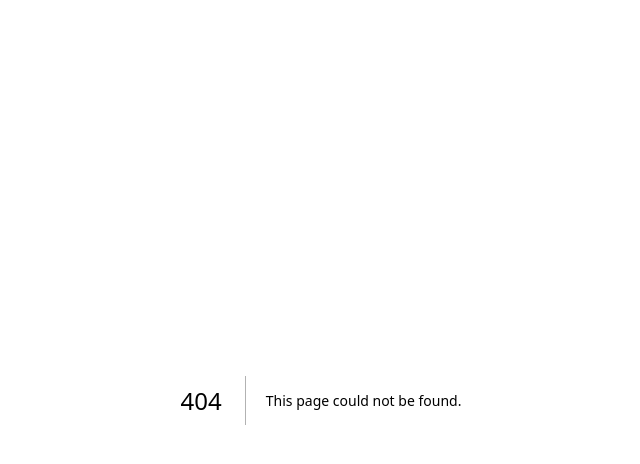
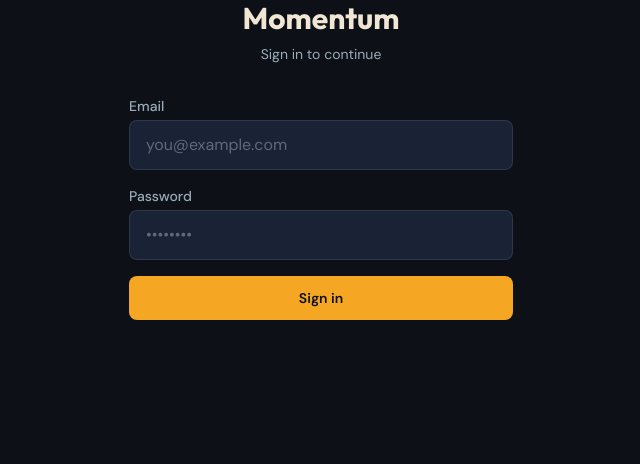
Before and after one commit to zachthomas823/momentum, a Next.js app: page /login in a window 1280 px wide. Before the commit this address had no page. Shown: the top 464 px of the page, without its empty margins (319-959 px from the left). Built offline with nearby package versions, Linux system fonts and the light colour scheme; no server answers.

Commit message:
perf: Built JWT session management (encrypt/decrypt/create/update/delet…
- "lib/auth/session.ts"
- "lib/auth/dal.ts"
- "app/actions/auth.ts"
- "app/login/page.tsx"
- "app/login/layout.tsx"

GSD-Task: S01/T02

```diff
--- /dev/null
+++ b/app/actions/auth.ts
@@ -0,0 +1,58 @@
+'use server'
+
+import { eq } from 'drizzle-orm'
+import bcrypt from 'bcryptjs'
+import { redirect } from 'next/navigation'
+import { getDb } from '@/lib/db'
+import { users } from '@/lib/db/schema'
+import { createSession, deleteSession } from '@/lib/auth/session'
+
+export type LoginState = {
+  error?: string
+} | undefined
+
+export async function login(
+  _prevState: LoginState,
+  formData: FormData
+): Promise<LoginState> {
+  const email = formData.get('email')
+  const password = formData.get('password')
+
+  // Validate form fields
+  if (!email || typeof email !== 'string') {
+    return { error: 'Email is required.' }
+  }
+  if (!password || typeof password !== 'string') {
+    return { error: 'Password is required.' }
+  }
+
+  // Query user by email
+  const db = getDb()
+  const result = await db
+    .select()
+    .from(users)
+    .where(eq(users.email, email))
+    .limit(1)
+
+  const user = result[0]
+
+  if (!user) {
+    return { error: 'Invalid email or password.' }
+  }
+
+  // Verify password
+  const passwordMatch = await bcrypt.compare(password, user.passwordHash)
+
+  if (!passwordMatch) {
+    return { error: 'Invalid email or password.' }
+  }
+
+  // Create session and redirect
+  await createSession(user.id)
+  redirect('/')
+}
+
+export async function logout() {
+  await deleteSession()
+  redirect('/login')
+}
--- /dev/null
+++ b/app/login/layout.tsx
@@ -0,0 +1,11 @@
+export default function LoginLayout({
+  children,
+}: {
+  children: React.ReactNode
+}) {
+  return (
+    <main className="flex-1 flex flex-col items-center justify-center px-4">
+      {children}
+    </main>
+  )
+}
--- /dev/null
+++ b/app/login/page.tsx
@@ -0,0 +1,76 @@
+'use client'
+
+import { useActionState } from 'react'
+import { login, type LoginState } from '@/app/actions/auth'
+
+export default function LoginPage() {
+  const [state, action, pending] = useActionState<LoginState, FormData>(
+    login,
+    undefined
+  )
+
+  return (
+    <div className="w-full max-w-sm">
+      <div className="mb-8 text-center">
+        <h1 className="font-display text-3xl font-bold text-t1">Momentum</h1>
+        <p className="mt-2 text-t2 text-sm">Sign in to continue</p>
+      </div>
+
+      <form action={action} className="space-y-4">
+        {state?.error && (
+          <div className="rounded-lg bg-rose/10 border border-rose/20 px-4 py-3 text-sm text-rose">
+            {state.error}
+          </div>
+        )}
+
+        <div>
+          <label htmlFor="email" className="block text-sm font-medium text-t2 mb-1">
+            Email
+          </label>
+          <input
+            id="email"
+            name="email"
+            type="email"
+            autoComplete="email"
+            required
+            className="w-full rounded-lg border border-t3/30 bg-card px-4 py-3 text-t1
+                       placeholder:text-t3 focus:outline-none focus:ring-2
+                       focus:ring-amber/50 focus:border-amber/50 transition-colors"
+            placeholder="you@example.com"
+          />
+        </div>
+
+        <div>
+          <label
+            htmlFor="password"
+            className="block text-sm font-medium text-t2 mb-1"
+          >
+            Password
+          </label>
+          <input
+            id="password"
+            name="password"
+            type="password"
+            autoComplete="current-password"
+            required
+            className="w-full rounded-lg border border-t3/30 bg-card px-4 py-3 text-t1
+                       placeholder:text-t3 focus:outline-none focus:ring-2
+                       focus:ring-amber/50 focus:border-amber/50 transition-colors"
+            placeholder="••••••••"
+          />
+        </div>
+
+        <button
+          type="submit"
+          disabled={pending}
+          className="w-full rounded-lg bg-amber py-3 text-sm font-semibold text-bg
+                     hover:bg-amber/90 focus:outline-none focus:ring-2
+                     focus:ring-amber/50 disabled:opacity-50 disabled:cursor-not-allowed
+                     transition-colors"
+        >
+          {pending ? 'Signing in…' : 'Sign in'}
+        </button>
+      </form>
+    </div>
+  )
+}
--- /dev/null
+++ b/lib/auth/dal.ts
@@ -0,0 +1,17 @@
+import 'server-only'
+
+import { cache } from 'react'
+import { cookies } from 'next/headers'
+import { redirect } from 'next/navigation'
+import { decrypt } from '@/lib/auth/session'
+
+export const verifySession = cache(async () => {
+  const cookie = (await cookies()).get('session')?.value
+  const session = await decrypt(cookie)
+
+  if (!session?.userId) {
+    redirect('/login')
+  }
+
+  return { isAuth: true as const, userId: session.userId }
+})
--- /dev/null
+++ b/lib/auth/session.ts
@@ -0,0 +1,72 @@
+import 'server-only'
+import { SignJWT, jwtVerify } from 'jose'
+import { cookies } from 'next/headers'
+
+const secretKey = process.env.AUTH_SECRET
+const encodedKey = new TextEncoder().encode(secretKey)
+
+export type SessionPayload = {
+  userId: number
+  expiresAt: Date
+}
+
+export async function encrypt(payload: SessionPayload) {
+  return new SignJWT({ ...payload, expiresAt: payload.expiresAt.toISOString() })
+    .setProtectedHeader({ alg: 'HS256' })
+    .setIssuedAt()
+    .setExpirationTime('7d')
+    .sign(encodedKey)
+}
+
+export async function decrypt(
+  session: string | undefined = ''
+): Promise<SessionPayload | undefined> {
+  try {
+    const { payload } = await jwtVerify(session, encodedKey, {
+      algorithms: ['HS256'],
+    })
+    return payload as unknown as SessionPayload
+  } catch {
+    console.log('Failed to verify session')
+    return undefined
+  }
+}
+
+export async function createSession(userId: number) {
+  const expiresAt = new Date(Date.now() + 7 * 24 * 60 * 60 * 1000)
+  const session = await encrypt({ userId, expiresAt })
+  const cookieStore = await cookies()
+
+  cookieStore.set('session', session, {
+    httpOnly: true,
+    secure: true,
+    expires: expiresAt,
+    sameSite: 'lax',
+    path: '/',
+  })
+}
+
+export async function updateSession() {
+  const session = (await cookies()).get('session')?.value
+  const payload = await decrypt(session)
+
+  if (!session || !payload) {
+    return null
+  }
+
+  const expires = new Date(Date.now() + 7 * 24 * 60 * 60 * 1000)
+  const cookieStore = await cookies()
+
+  cookieStore.set('session', session, {
+    httpOnly: true,
+    secure: true,
+    expires,
+    sameSite: 'lax',
+    path: '/',
+  })
+}
+
+export async function deleteSession() {
+  const cookieStore = await cookies()
+  cookieStore.delete('session')
+}
```
